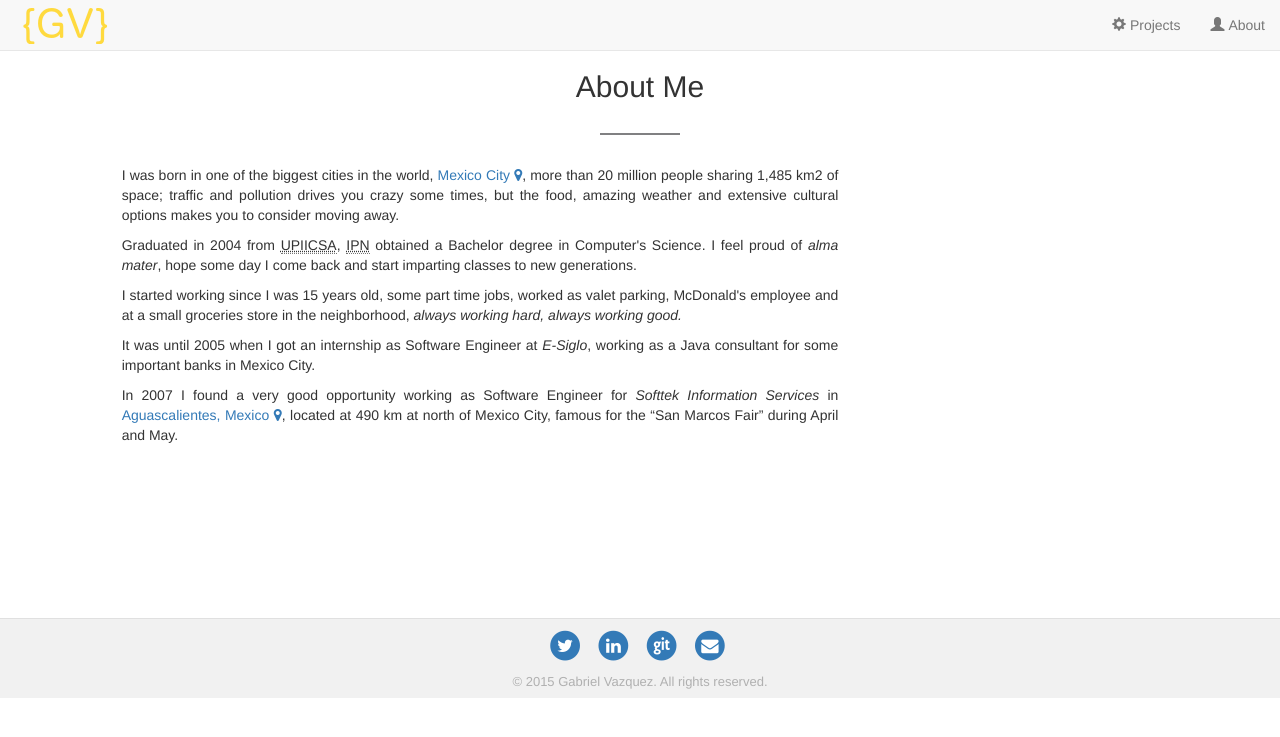
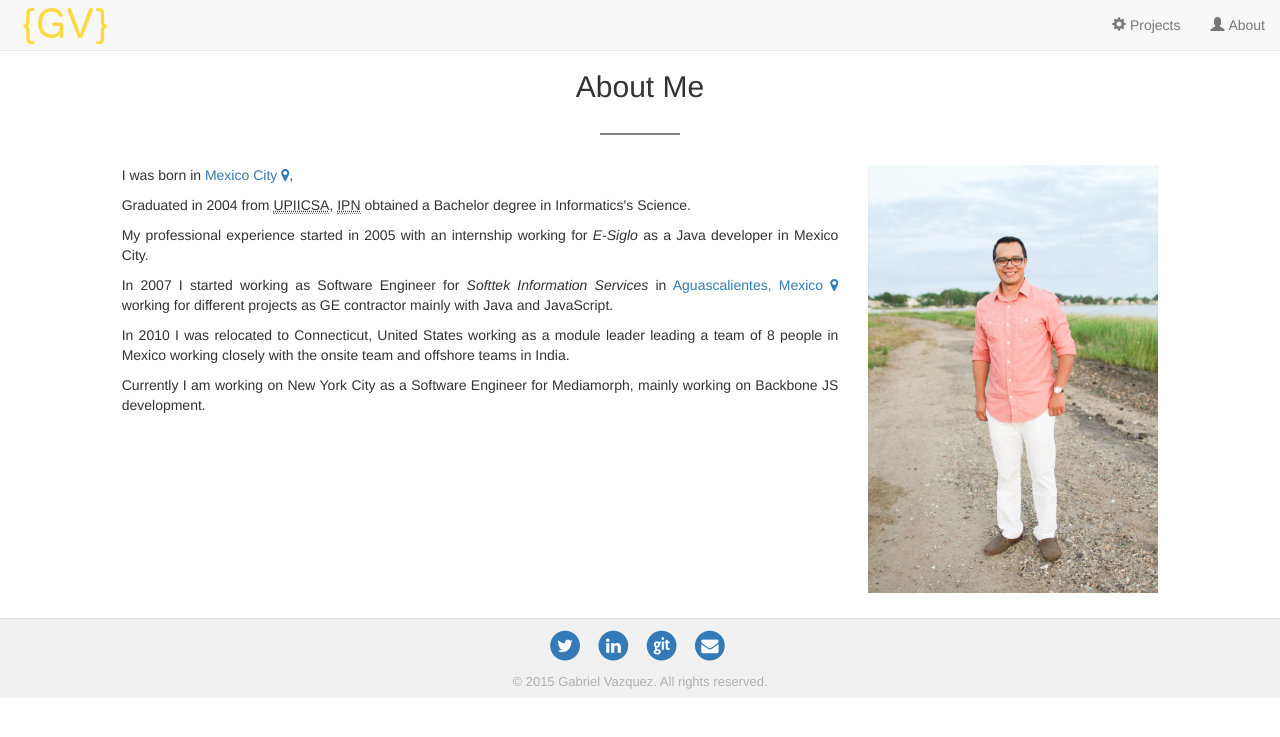
Before and after one commit to gvazq82/gvazq82.github.io, a Jekyll site: the page built from about.html, in a window 1280 px wide. Shown: the top 737 px of the page. Built offline with Jekyll 4.4.1, drawn with Linux system fonts in a browser that asks for light colours; nearby versions of some CDN libraries; Markdown is read by kramdown in place of the engine named in the settings.

Commit message:
Update about me page

```diff
--- a/about.html
+++ b/about.html
@@ -8,43 +8,46 @@ title: About
 			<div class="divider"></div>
 			<section class="row about">
 				<div class="col-md-offset-1 col-sm-offset-3 col-md-7 col-sm-6">
-				<p>I was born in one of the biggest cities in the world, <a target="blank" href="http://en.wikipedia.org/wiki/Mexico_City" title="Mexico City">Mexico
-					City</a>&nbsp;<a href="https://www.google.com/maps/place/Ciudad+de+M%C3%A9xico,+D.F.,+M%C3%A9xico/@19.3907336,-99.1436126,11z/data=!3m1!4b1!4m2!3m1!1s0x85ce0026db097507:0x54061076265ee841" target="_blank"><i class="fa fa-map-marker"></i></a>,
-					more than 20 million people sharing 1,485 km2 of space; traffic and pollution drives you crazy some
-					times, but the food, amazing weather and extensive cultural options
-					makes you to consider moving away.</p>
+					<p>
+						I was born in <a target="blank"
+							href="http://en.wikipedia.org/wiki/Mexico_City"
+							title="Mexico City">Mexico City</a>&nbsp;<a
+							href="https://www.google.com/maps/place/Ciudad+de+M%C3%A9xico,+D.F.,+M%C3%A9xico/@19.3907336,-99.1436126,11z/data=!3m1!4b1!4m2!3m1!1s0x85ce0026db097507:0x54061076265ee841"
+							target="_blank"><i class="fa fa-map-marker"></i></a>,
+					</p>
 
 					<p>
 						Graduated in 2004 from <abbr
 							title="Unidad Profesional Interdisciplinaria de Ingenieria y Ciencias Sociales y Administrativas">
-						UPIICSA</abbr>, <abbr
-						title="Instituto Politecnico Nacional">IPN</abbr> obtained a Bachelor
-					degree in Computer's Science. I feel proud of <em>alma mater</em>,
-					hope some day I come back and start imparting classes to new
-					generations.
+							UPIICSA</abbr>, <abbr title="Instituto Politecnico Nacional">IPN</abbr>
+						obtained a Bachelor degree in Informatics's Science.
 					</p>
 
-				<p>I started working since I was 15 years old, some part time jobs,
-					worked as valet parking, McDonald's employee and at a small groceries store
-					in the neighborhood, <em>always working hard, always working good.</em> </p>
+					<p>
+						My professional experience started in 2005 with an internship working for
+						<cite>E-Siglo</cite> as a Java developer in Mexico City.
+					</p>
 
-				<p>It was until 2005 when I got an internship as Software Engineer at
-					<cite>E-Siglo</cite>, working as a Java consultant for some important banks in Mexico City.</p>
-
-				<p>In 2007 I found a very good opportunity working as Software Engineer
-					for <cite>Softtek Information Services</cite> in
-					<a target="blank" href="http://en.wikipedia.org/wiki/Aguascalientes,_Aguascalientes">
-					Aguascalientes, Mexico</a>&nbsp;<a href="https://www.google.com/maps/place/Aguascalientes,+Ags.,+M%C3%A9xico/@21.883186,-102.2912995,12z/data=!3m1!4b1!4m2!3m1!1s0x8429ec143ae4d9fb:0x4016978679c5220" target="_blank"><i class="fa fa-map-marker"></i></a>,
-					located at 490 km at north of Mexico City, famous for the <q>San Marcos Fair</q>
-					during April and May.
+					<p>
+						In 2007 I started working as Software
+						Engineer for <cite>Softtek Information Services</cite> in <a
+							target="blank"
+							href="http://en.wikipedia.org/wiki/Aguascalientes,_Aguascalientes">
+							Aguascalientes, Mexico</a>&nbsp;<a
+							href="https://www.google.com/maps/place/Aguascalientes,+Ags.,+M%C3%A9xico/@21.883186,-102.2912995,12z/data=!3m1!4b1!4m2!3m1!1s0x8429ec143ae4d9fb:0x4016978679c5220"
+							target="_blank"><i class="fa fa-map-marker"></i></a> working for different projects as GE contractor mainly with Java and JavaScript.
 					</p>
 					<p>
-
+						In 2010 I was relocated to Connecticut, United States working as a module leader leading a team
+						of 8 people in Mexico working closely with the onsite team and offshore teams in India.
 					</p>
-
+					<p>
+						Currently I am working on New York City as a Software Engineer for Mediamorph, mainly working on
+						Backbone JS development.
+					</p>
 				</div>
-			<div class="col-md-3 animated bounceIn hidden-xs hidden-sm">
-				<img src="{{site.baseurl}}/resources/images/gv_about.jpg" class="top-image"/>
+				<div class="col-md-3 hidden-xs hidden-sm">
+					<img src="/resources/images/gv_about.jpg" class="top-image" />
 				</div>
 			</section>
 
```
Lines whose indentation alone changed are shown as unchanged.
